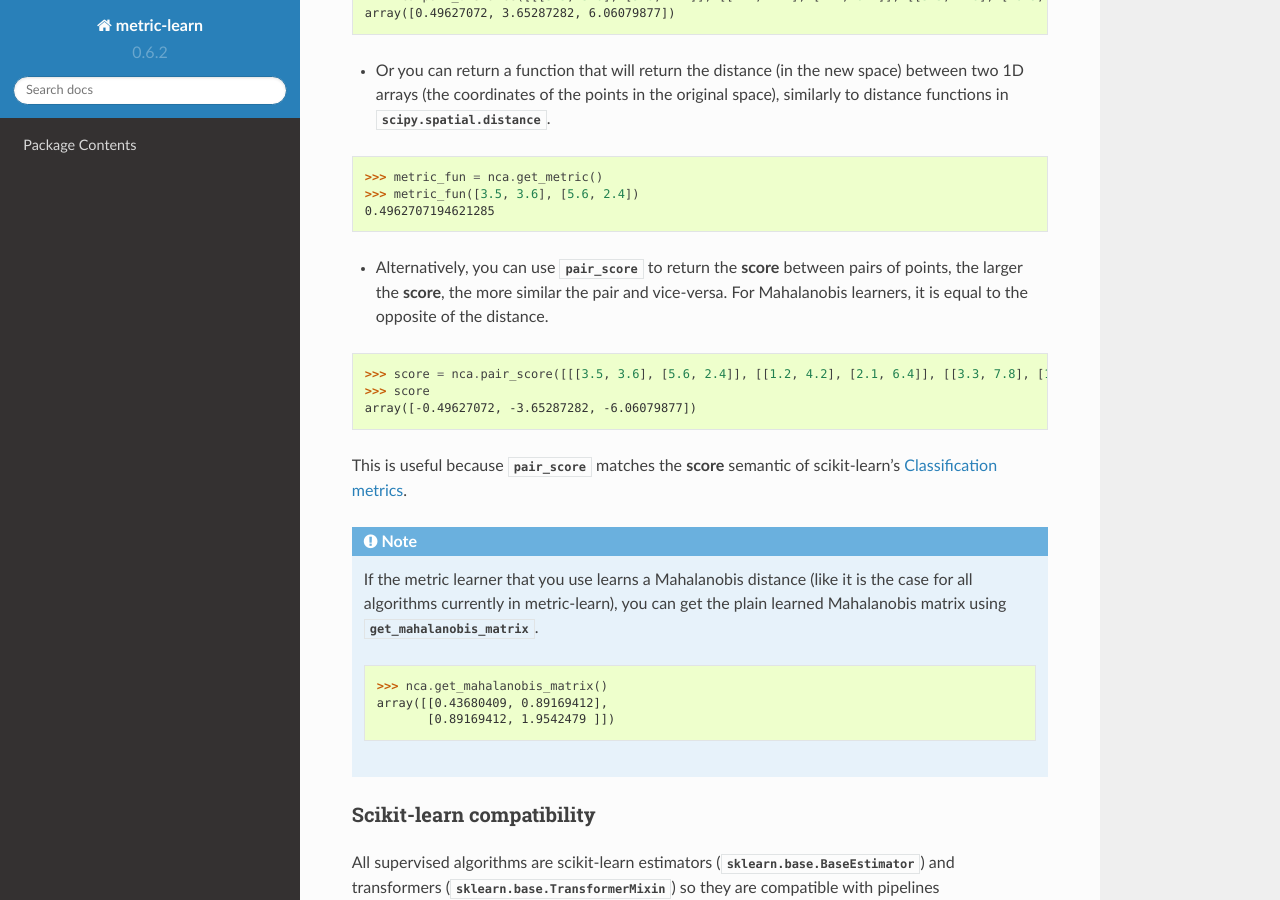
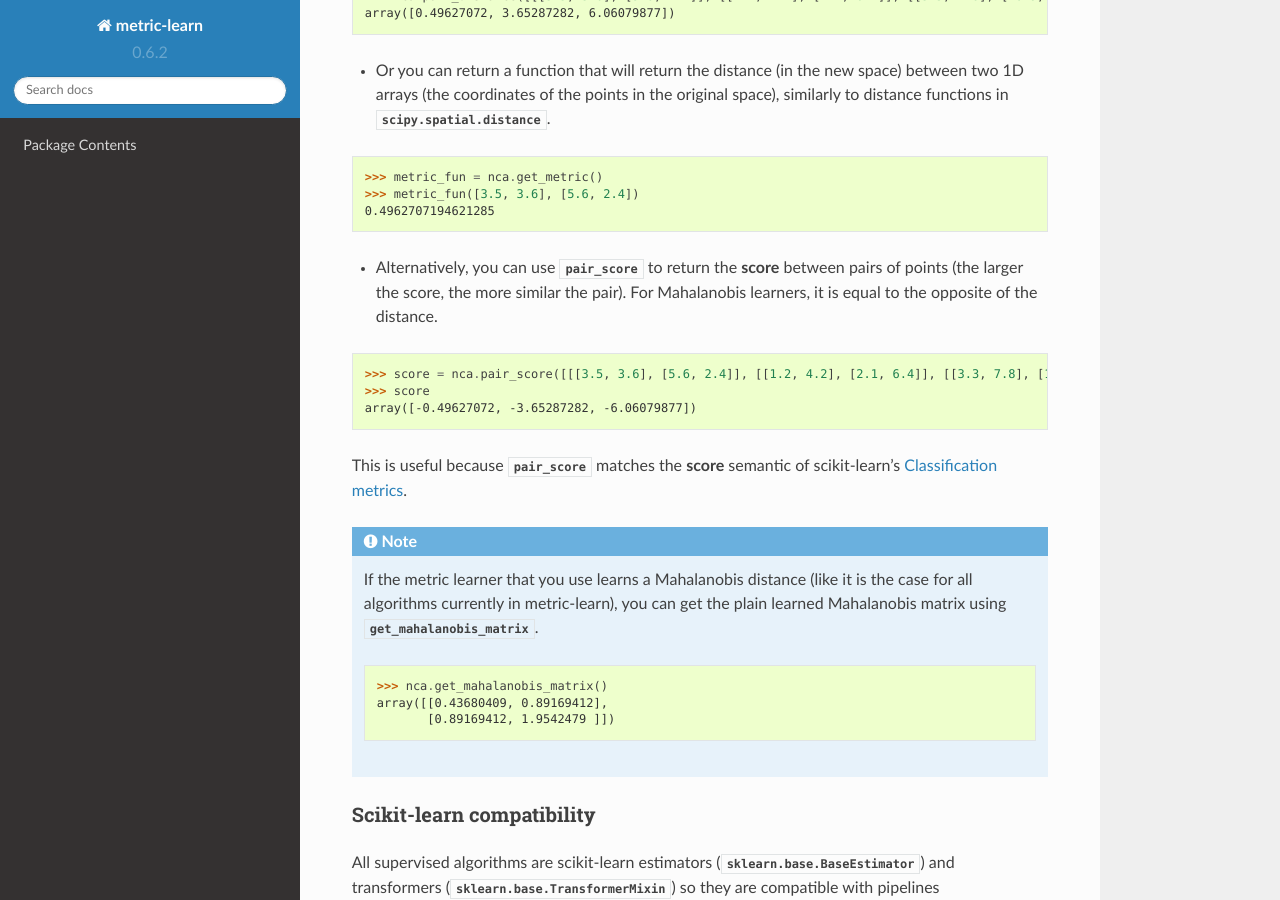
Before and after one commit to scikit-learn-contrib/metric-learn, a Sphinx documentation site: the page built from doc/supervised.rst, in a window 1280 px wide and 900 px high, scrolled down 1544 px. Built offline with Sphinx 7.4.7 and the Read the Docs theme 2.0.0, drawn with Linux system fonts in a browser that asks for light colours; pages that are not in the unit, such as notebooks, are missing from menus.

Commit message:
Fixed changes requested 3

```diff
--- a/doc/supervised.rst
+++ b/doc/supervised.rst
@@ -83,9 +83,8 @@ array([0.49627072, 3.65287282, 6.06079877])
 0.4962707194621285
 
 - Alternatively, you can use `pair_score` to return the **score** between
-  pairs of points, the larger the **score**, the more similar the pair
-  and vice-versa. For Mahalanobis learners, it is equal to the opposite
-  of the distance.
+  pairs of points (the larger the score, the more similar the pair).
+  For Mahalanobis learners, it is equal to the opposite of the distance.
 
 >>> score = nca.pair_score([[[3.5, 3.6], [5.6, 2.4]], [[1.2, 4.2], [2.1, 6.4]], [[3.3, 7.8], [10.9, 0.1]]])
 >>> score
--- a/doc/weakly_supervised.rst
+++ b/doc/weakly_supervised.rst
@@ -176,9 +176,8 @@ array([7.27607365, 0.88853014])
 7.276073646278203
 
 - Alternatively, you can use `pair_score` to return the **score** between
-  pairs of points, the larger the **score**, the more similar the pair
-  and vice-versa. For Mahalanobis learners, it is equal to the opposite
-  of the distance.
+  pairs of points (the larger the score, the more similar the pair).
+  For Mahalanobis learners, it is equal to the opposite of the distance.
 
 >>> score = mmc.pair_score([[[3.5, 3.6], [5.6, 2.4]], [[1.2, 4.2], [2.1, 6.4]], [[3.3, 7.8], [10.9, 0.1]]])
 >>> score
```
Also changed, not shown: 2 other files.
